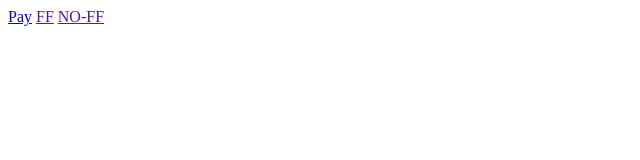
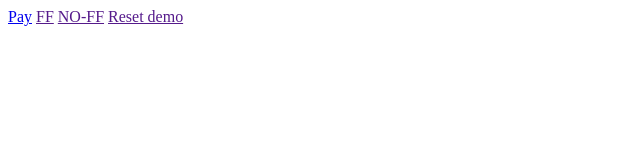
Before and after one commit to DISkvortsov/web-project, a plain HTML site: page index.html in a window 1280 px wide. Shown: the full height of the page, 0-640 px from the left. Drawn offline with Linux system fonts and the light colour scheme.

Commit message:
Reset demo

```diff
--- a/index.html
+++ b/index.html
@@ -12,5 +12,6 @@
     <a href="payment.html">Pay</a>
     <a href="">FF</a>
     <a href="">NO-FF</a>
+    <a href="">Reset demo</a>
 </body>
 </html>
```
